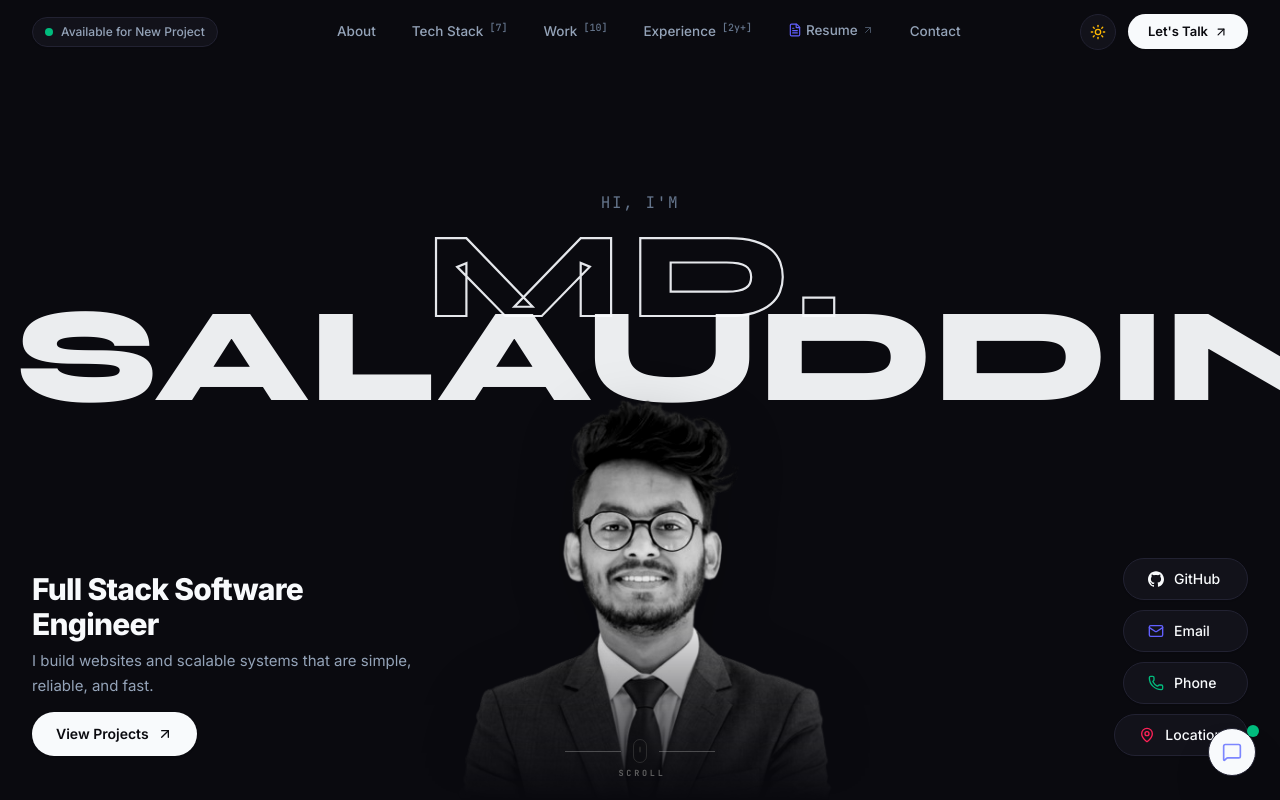
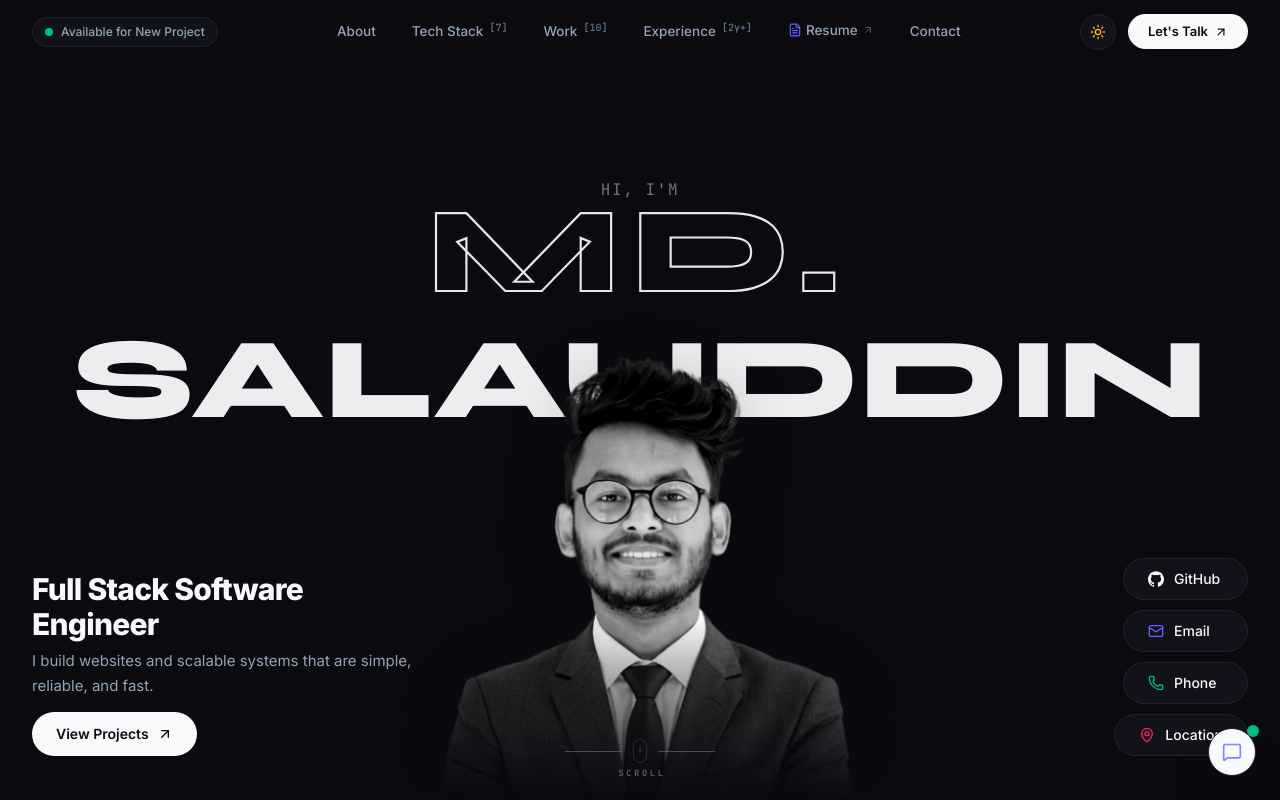
Before and after one commit to salauddin85/salauddin_portfolio_2026, a Next.js app: page / in a window 1280 px wide. Shown: the top 800 px of the page. Built offline with nearby package versions, Linux system fonts and the light colour scheme.

Commit message:
hero section done

```diff
--- a/src/components/Hero.jsx
+++ b/src/components/Hero.jsx
@@ -39,7 +39,7 @@ export default function Hero() {
       setIsTouchDevice(
         "ontouchstart" in window ||
           navigator.maxTouchPoints > 0 ||
-          window.innerWidth < 768
+          window.innerWidth < 768,
       );
     }
 
@@ -97,26 +97,26 @@ export default function Hero() {
             Hi, I&apos;m
           </motion.p>
 
-          {/* Line 1 (Outlined): "MD." */}
+          {/* Line 1 (Outlined): "MD." (Moved slightly upward) */}
           <motion.div
             initial={{ opacity: 0, y: 10 }}
             animate={{ opacity: 1, y: 0 }}
             transition={{ duration: 0.6, delay: 0.1, ease: "easeOut" }}
-            className="w-full text-center"
+            className="w-full text-center -translate-y-1 sm:-translate-y-2 md:-translate-y-3"
           >
             <h1 className="hero-stroke-text font-display font-black tracking-widest uppercase leading-[0.88] text-[clamp(54px,9.5vw,135px)] select-none">
               MD.
             </h1>
           </motion.div>
 
-          {/* Line 2 (Solid): "SALAUDDIN" */}
+          {/* Line 2 (Solid): "SALAUDDIN" (Clear balanced gap from MD.) */}
           <motion.div
             initial={{ opacity: 0, y: 12 }}
             animate={{ opacity: 1, y: 0 }}
             transition={{ duration: 0.6, delay: 0.35, ease: "easeOut" }}
-            className="w-full text-center -mt-2 sm:-mt-4 md:-mt-6 lg:-mt-8"
+            className="w-full text-center mt-1 sm:mt-2 md:mt-3"
           >
-            <h2 className="font-display font-black tracking-normal uppercase leading-[0.88] text-[var(--hero-name-fill)] opacity-95 text-[clamp(56px,10.5vw,155px)] select-none">
+            <h2 className="font-display font-black tracking-normal uppercase leading-[0.88] text-[var(--hero-name-fill)] opacity-95 text-[clamp(48px,9vw,132px)] select-none">
               SALAUDDIN
             </h2>
           </motion.div>
@@ -146,17 +146,17 @@ export default function Hero() {
           >
             <div
               style={{
-                WebkitMaskImage: "linear-gradient(to bottom, black 65%, transparent 100%)",
-                maskImage: "linear-gradient(to bottom, black 65%, transparent 100%)",
+                WebkitMaskImage:
+                  "linear-gradient(to bottom, black 65%, transparent 100%)",
+                maskImage:
+                  "linear-gradient(to bottom, black 65%, transparent 100%)",
               }}
-              className={`relative w-[clamp(280px,36vw,500px)] h-[58vh] sm:h-[64vh] md:h-[68vh] filter drop-shadow-[0_12px_28px_rgba(0,0,0,0.2)] dark:drop-shadow-[0_16px_36px_rgba(0,0,0,0.65)] transition-all duration-700 ease-in-out ${
-                isColor
-                  ? "grayscale-0 contrast-100"
-                  : "grayscale contrast-110"
+              className={`relative w-[clamp(300px,40vw,560px)] h-[62vh] sm:h-[68vh] md:h-[66vh] filter drop-shadow-[0_12px_28px_rgba(0,0,0,0.2)] dark:drop-shadow-[0_16px_36px_rgba(0,0,0,0.65)] transition-all duration-700 ease-in-out ${
+                isColor ? "grayscale-0 contrast-100" : "grayscale contrast-110"
               }`}
             >
               <Image
-                src="/images/salauddin.png"
+                src="/images/salauddin1.png"
                 alt="MD. Salauddin — Full-Stack Software Engineer"
                 fill
                 priority
@@ -183,10 +183,12 @@ export default function Hero() {
             className="flex flex-col items-center md:items-start text-center md:text-left max-w-sm sm:max-w-md"
           >
             <h3 className="text-xl sm:text-2xl md:text-3xl font-extrabold tracking-tight text-[var(--text-primary)] leading-[1.15]">
-              Full Stack Software<br className="hidden sm:inline" /> Engineer
+              Full Stack Software
+              <br className="hidden sm:inline" /> Engineer
             </h3>
             <p className="mt-2 text-xs sm:text-sm md:text-[15px] text-[var(--text-secondary)] leading-relaxed max-w-sm font-normal">
-              I build websites and scalable systems that are simple, reliable, and fast.
+              I build websites and scalable systems that are simple, reliable,
+              and fast.
             </p>
             <div className="mt-3.5">
               <button
@@ -266,7 +268,11 @@ export default function Hero() {
             <div className="w-3.5 h-6 rounded-full border border-neutral-700/60 dark:border-neutral-300/60 p-0.5 flex justify-center transition-colors group-hover:border-black dark:group-hover:border-white">
               <motion.div
                 animate={{ y: [0, 6, 0] }}
-                transition={{ repeat: Infinity, duration: 1.6, ease: "easeInOut" }}
+                transition={{
+                  repeat: Infinity,
+                  duration: 1.6,
+                  ease: "easeInOut",
+                }}
                 className="w-0.5 h-1.5 rounded-full bg-neutral-800 dark:bg-neutral-200"
               />
             </div>
```
Also changed, not shown: public/images/salauddin1.png (renamed from public/images/salauddin.png).
